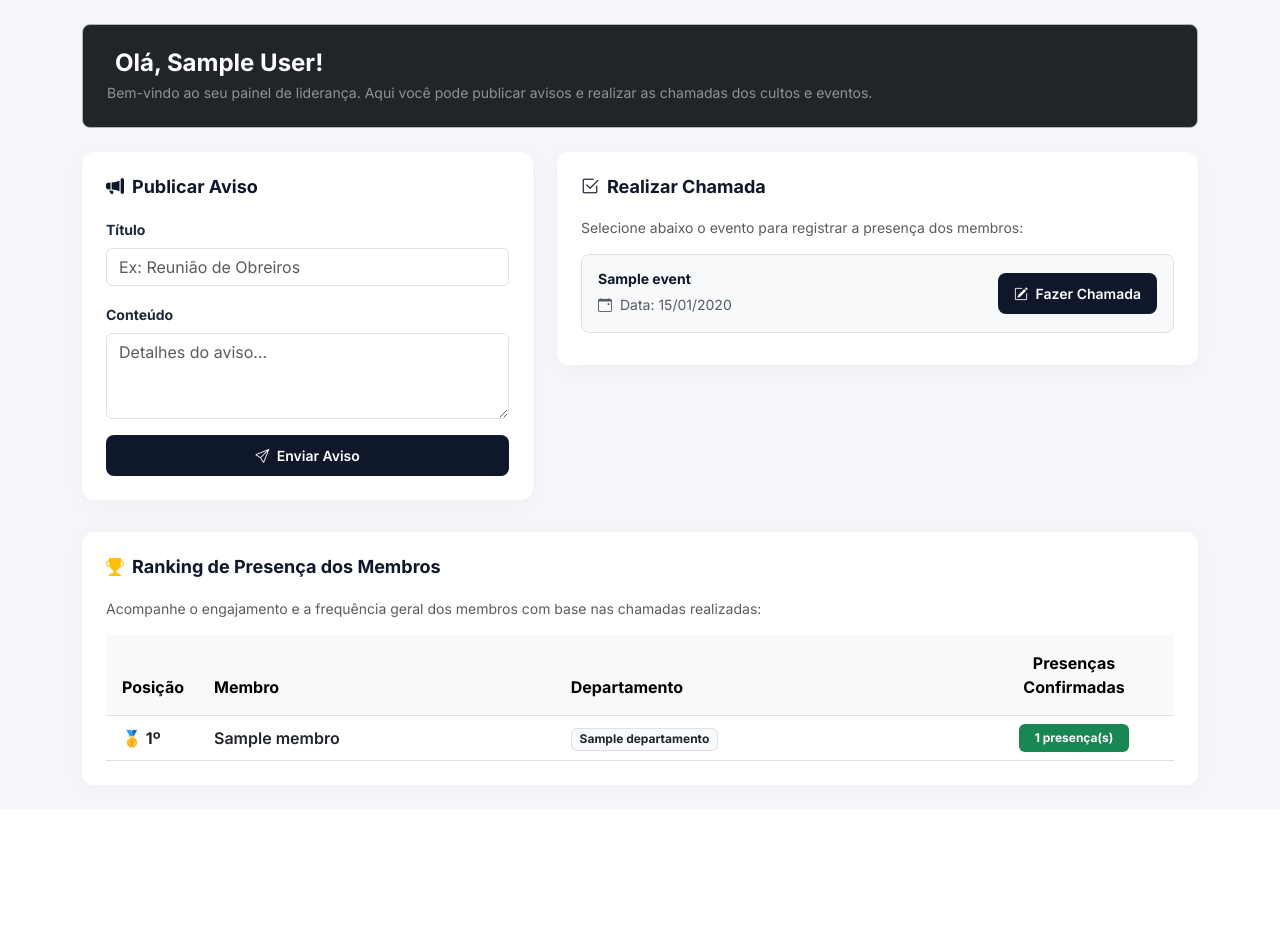
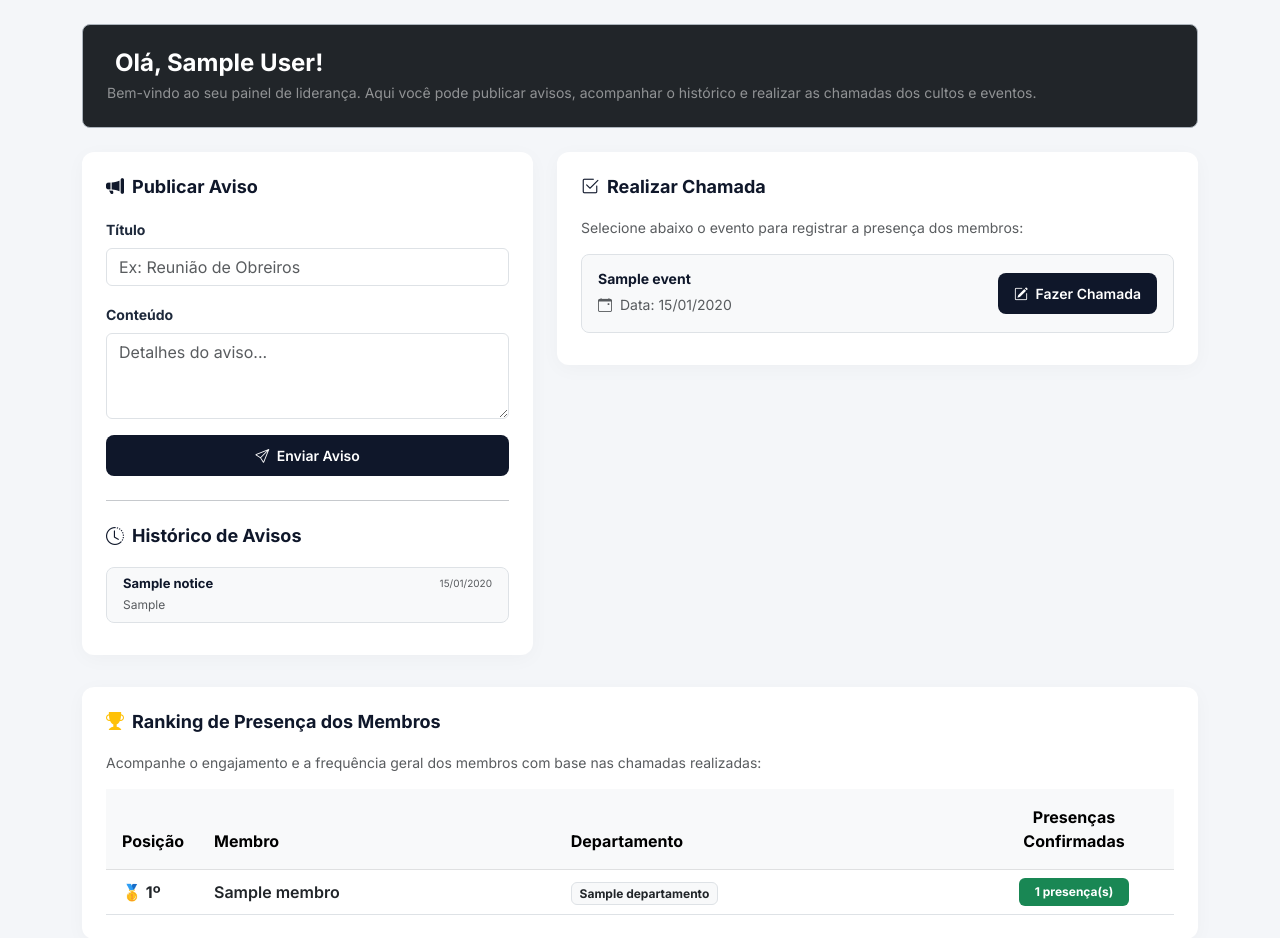
Before and after one commit to SimiTeste/church-presence, a Flask app: template templates/dashboard_lider.html in a window 1280 px wide. Shown: the part 74-1012 px from the top of the page. Before the commit the page ends 870 px from the top, so only its background shows below. Run offline with Flask 3, Linux system fonts and the light colour scheme; a user stored in the database is signed in; tables that the repository leaves empty hold one stand-in row (values such as "Sample post"); the template is opened without the code that fills it: values that come from a table or form of the project are taken from there, most other values are stand-ins (such as "Sample title", 1, 10 or a date in 2020).

Commit message:
Atualiza painel do lider com historico de avisos e layout completo

```diff
--- a/templates/dashboard_lider.html
+++ b/templates/dashboard_lider.html
@@ -101,16 +101,16 @@
         <div class="alert alert-dark mb-4 p-4 rounded-3 text-white bg-dark">
             <h4 class="fw-bold mb-1"><i class="bi bi-hand-wave me-2"></i>Olá, {{ current_user.nome }}!</h4>
             <p class="mb-0 text-white-50" style="font-size: 14px;">
-                Bem-vindo ao seu painel de liderança. Aqui você pode publicar avisos e realizar as chamadas dos cultos e eventos.
+                Bem-vindo ao seu painel de liderança. Aqui você pode publicar avisos, acompanhar o histórico e realizar as chamadas dos cultos e eventos.
             </p>
         </div>
 
         <div class="row">
-            <!-- Coluna Esquerda: Publicar Avisos -->
+            <!-- Coluna Esquerda: Publicar Avisos E Histórico -->
             <div class="col-md-5">
                 <div class="card-custom">
                     <h5 class="section-title"><i class="bi bi-megaphone-fill me-2"></i>Publicar Aviso</h5>
-                    <form action="{{ url_for('leader.criar_aviso') }}" method="POST">
+                    <form action="{{ url_for('leader.criar_aviso') }}" method="POST" class="mb-4">
                         <div class="mb-3">
                             <label class="form-label small fw-bold">Título</label>
                             <input type="text" class="form-control" name="titulo" placeholder="Ex: Reunião de Obreiros" required>
@@ -123,6 +123,25 @@
                             <i class="bi bi-send me-1"></i> Enviar Aviso
                         </button>
                     </form>
+
+                    <hr class="my-4">
+
+                    <h5 class="section-title"><i class="bi bi-clock-history me-2"></i>Histórico de Avisos</h5>
+                    {% if avisos %}
+                        <div class="list-group" style="max-height: 250px; overflow-y: auto;">
+                            {% for aviso in avisos %}
+                            <div class="list-group-item py-2 px-3 border bg-light mb-2 rounded-3">
+                                <div class="d-flex w-100 justify-content-between">
+                                    <h6 class="fw-bold mb-1" style="font-size: 13px; color: #0f172a;">{{ aviso.titulo }}</h6>
+                                    <small class="text-muted" style="font-size: 10px;">{{ aviso.data_criacao.strftime('%d/%m/%Y') if aviso.data_criacao else '' }}</small>
+                                </div>
+                                <p class="mb-0 text-muted" style="font-size: 12px;">{{ aviso.conteudo }}</p>
+                            </div>
+                            {% endfor %}
+                        </div>
+                    {% else %}
+                        <p class="text-muted mb-0 small">Nenhum aviso cadastrado no momento.</p>
+                    {% endif %}
                 </div>
             </div>
 
@@ -133,7 +152,7 @@
                     <p class="text-muted small mb-3">Selecione abaixo o evento para registrar a presença dos membros:</p>
 
                     {% if eventos %}
-                        <div class="list-group" style="max-height: 280px; overflow-y: auto;">
+                        <div class="list-group" style="max-height: 420px; overflow-y: auto;">
                             {% for evento in eventos %}
                             <div class="list-group-item d-flex justify-content-between align-items-center py-3 px-3 border bg-light mb-2 rounded-3">
                                 <div>
```
